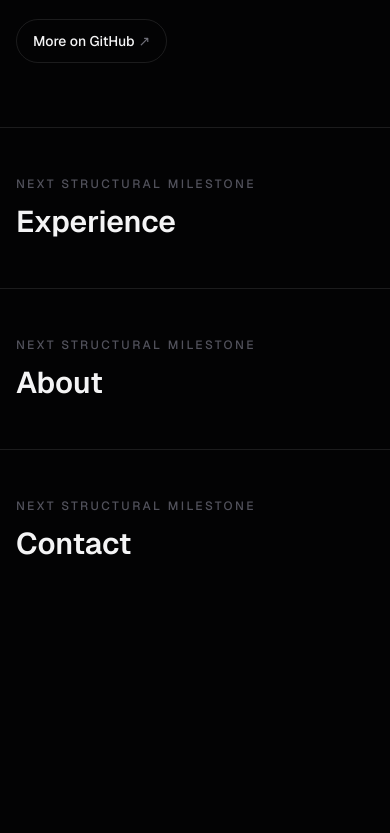
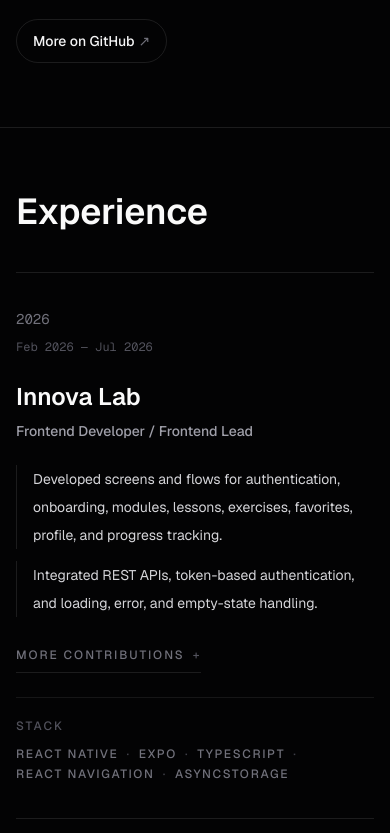
Before and after one commit to EmaMarc/portfolio, a Next.js app: page /en in a window 390 px wide. Shown: the part 6231-7064 px from the top of the page. Before the commit the page ends 6841 px from the top, so only its background shows below. Built offline with nearby package versions, Linux system fonts and the light colour scheme.

Commit message:
agragada seccion de experiencia en el portfolio

```diff
--- a/src/components/sections/portfolio-home.tsx
+++ b/src/components/sections/portfolio-home.tsx
@@ -1,6 +1,6 @@
 import Link from "next/link";
-import { profile, projects } from "@/content/portfolio";
-import type { Locale, Project } from "@/content/portfolio";
+import { experiences, profile, projects } from "@/content/portfolio";
+import type { Experience, Locale, Project } from "@/content/portfolio";
 
 const scanTechnologies: Record<string, readonly string[]> = {
   "ai-chatbot": ["Python", "Streamlit", "Groq"],
@@ -28,6 +28,7 @@ const anchorProjectIds = {
 const copy = {
   es: {
     about: "Sobre mí",
+    additionalContributions: "Contribuciones adicionales",
     backend: "Backend",
     backendRepository: "Repositorio backend",
     certificate: "Certificado",
@@ -42,19 +43,25 @@ const copy = {
     fullStack: "Stack completo",
     github: "GitHub",
     highlights: "Highlights",
+    hideContributions: "Ocultar contribuciones",
     live: "Live",
     linkedin: "LinkedIn",
     mediaPlaceholder: "Superficie reservada para evidencia visual real",
+    moreContributions: "Más contribuciones",
     moreOnGithub: "Más en GitHub",
     nextMilestone: "Próximo hito estructural",
     otherWork: "Otros proyectos",
+    present: "Actualidad",
     primaryCta: "Explorar proyectos",
     secondaryCta: "Contacto",
+    selectedContributions: "Contribuciones principales",
+    stack: "Stack",
     technicalPlaceholder: "Superficie reservada para evidencia técnica real",
     work: "Proyectos",
   },
   en: {
     about: "About",
+    additionalContributions: "Additional contributions",
     backend: "Backend",
     backendRepository: "Backend repository",
     certificate: "Certificate",
@@ -69,18 +76,56 @@ const copy = {
     fullStack: "Full stack",
     github: "GitHub",
     highlights: "Highlights",
+    hideContributions: "Hide contributions",
     live: "Live",
     linkedin: "LinkedIn",
     mediaPlaceholder: "Surface reserved for real visual evidence",
+    moreContributions: "More contributions",
     moreOnGithub: "More on GitHub",
     nextMilestone: "Next structural milestone",
     otherWork: "Other Work",
+    present: "Present",
     primaryCta: "Explore my work",
     secondaryCta: "Contact",
+    selectedContributions: "Selected contributions",
+    stack: "Stack",
     technicalPlaceholder: "Surface reserved for real technical evidence",
     work: "Work",
   },
 } satisfies Record<Locale, Record<string, string>>;
+
+const monthLabels = {
+  es: [
+    "Ene",
+    "Feb",
+    "Mar",
+    "Abr",
+    "May",
+    "Jun",
+    "Jul",
+    "Ago",
+    "Sep",
+    "Oct",
+    "Nov",
+    "Dic",
+  ],
+  en: [
+    "Jan",
+    "Feb",
+    "Mar",
+    "Apr",
+    "May",
+    "Jun",
+    "Jul",
+    "Aug",
+    "Sep",
+    "Oct",
+    "Nov",
+    "Dec",
+  ],
+} satisfies Record<Locale, readonly string[]>;
+
+const visibleExperienceHighlights = 2;
 
 const linkOrder = [
   "repository",
@@ -106,6 +151,26 @@ function getText(text: Project["summary"], locale: Locale) {
 
 function getScanTechnologies(project: Project) {
   return scanTechnologies[project.id] ?? project.technologies;
+}
+
+function formatMonthYear(value: string, locale: Locale) {
+  const [year, month] = value.split("-");
+  const monthLabel = monthLabels[locale][Number(month) - 1];
+
+  return year && monthLabel ? `${monthLabel} ${year}` : value;
+}
+
+function formatExperiencePeriod(
+  period: Experience["period"],
+  locale: Locale,
+) {
+  return `${formatMonthYear(period.start, locale)} — ${
+    period.end ? formatMonthYear(period.end, locale) : copy[locale].present
+  }`;
+}
+
+function getExperienceYear(experience: Experience) {
+  return experience.period.start.slice(0, 4);
 }
 
 function getLinkLabel(linkKey: LinkKey, locale: Locale) {
@@ -552,12 +617,141 @@ function WorkSection({ locale }: { locale: Locale }) {
   );
 }
 
+function ExperienceRecord({
+  experience,
+  locale,
+}: {
+  experience: Experience;
+  locale: Locale;
+}) {
+  const labels = copy[locale];
+  const visibleHighlights = experience.highlights.slice(
+    0,
+    visibleExperienceHighlights,
+  );
+  const remainingHighlights = experience.highlights.slice(
+    visibleExperienceHighlights,
+  );
+
+  return (
+    <article
+      aria-labelledby={`${experience.id}-title`}
+      className="grid gap-6 border-b border-white/10 py-9 last:border-b-0 sm:py-11 lg:grid-cols-[7rem_minmax(0,1fr)_minmax(12rem,0.35fr)] lg:gap-10"
+    >
+      <div className="space-y-2 lg:pt-1">
+        <time
+          className="block font-mono text-sm text-zinc-500"
+          dateTime={experience.period.start}
+        >
+          {getExperienceYear(experience)}
+        </time>
+        <p className="font-mono text-xs leading-5 text-zinc-600">
+          {formatExperiencePeriod(experience.period, locale)}
+        </p>
+      </div>
+
+      <div className="min-w-0">
+        <h3
+          className="text-2xl font-semibold tracking-normal text-zinc-50 sm:text-3xl"
+          id={`${experience.id}-title`}
+        >
+          {experience.company}
+        </h3>
+        <p className="mt-2 text-sm font-medium text-zinc-400 sm:text-base">
+          {experience.role[locale]}
+        </p>
+
+        <ul
+          aria-label={labels.selectedContributions}
+          className="mt-6 space-y-3 text-sm leading-7 text-zinc-300 sm:text-base sm:leading-8"
+        >
+          {visibleHighlights.map((highlight) => (
+            <li className="border-l border-white/10 pl-4" key={highlight.en}>
+              {highlight[locale]}
+            </li>
+          ))}
+        </ul>
+
+        {remainingHighlights.length > 0 ? (
+          <details className="group mt-5">
+            <summary className="inline-flex min-h-9 cursor-pointer list-none items-center gap-2 border-b border-white/10 text-xs font-medium uppercase tracking-[0.16em] text-zinc-500 transition-colors hover:border-white/30 hover:text-zinc-300 focus-visible:outline focus-visible:outline-2 focus-visible:outline-offset-4 focus-visible:outline-zinc-100 [&::-webkit-details-marker]:hidden">
+              <span className="group-open:hidden">
+                {labels.moreContributions}
+              </span>
+              <span className="hidden group-open:inline">
+                {labels.hideContributions}
+              </span>
+              <span aria-hidden="true" className="text-zinc-600">
+                <span className="group-open:hidden">+</span>
+                <span className="hidden group-open:inline">×</span>
+              </span>
+            </summary>
+            <ul
+              aria-label={labels.additionalContributions}
+              className="mt-4 space-y-3 text-sm leading-7 text-zinc-400"
+            >
+              {remainingHighlights.map((highlight) => (
+                <li
+                  className="border-l border-white/[0.08] pl-4"
+                  key={highlight.en}
+                >
+                  {highlight[locale]}
+                </li>
+              ))}
+            </ul>
+          </details>
+        ) : null}
+      </div>
+
+      <aside className="min-w-0 border-t border-white/[0.08] pt-5 lg:border-t-0 lg:pt-1">
+        <p className="text-xs font-medium uppercase tracking-[0.18em] text-zinc-600">
+          {labels.stack}
+        </p>
+        <div className="mt-3">
+          <TechnologyList items={experience.technologies} />
+        </div>
+      </aside>
+    </article>
+  );
+}
+
+function ExperienceSection({ locale }: { locale: Locale }) {
+  const labels = copy[locale];
+
+  return (
+    <section
+      aria-labelledby="experience-title"
+      className="mx-auto w-full max-w-6xl scroll-mt-28 border-t border-white/10 px-4 py-16 sm:px-6 lg:px-8"
+      id="experience"
+    >
+      <div className="mb-10 max-w-3xl">
+        <h2
+          className="text-4xl font-semibold tracking-normal text-zinc-50 sm:text-5xl"
+          id="experience-title"
+        >
+          {labels.experience}
+        </h2>
+      </div>
+
+      <div className="border-t border-white/10">
+        {experiences.map((experience) => (
+          <ExperienceRecord
+            experience={experience}
+            key={experience.id}
+            locale={locale}
+          />
+        ))}
+      </div>
+    </section>
+  );
+}
+
 function SectionMarker({
   id,
   locale,
   title,
 }: {
-  id: "experience" | "about" | "contact";
+  id: "about" | "contact";
   locale: Locale;
   title: string;
 }) {
@@ -621,7 +815,7 @@ export function PortfolioHome({ locale }: PortfolioHomeProps) {
     <main id="main-content" className="flex w-full flex-1 flex-col">
       <HeroSection locale={locale} />
       <WorkSection locale={locale} />
-      <SectionMarker id="experience" locale={locale} title={labels.experience} />
+      <ExperienceSection locale={locale} />
       <SectionMarker id="about" locale={locale} title={labels.about} />
       <SectionMarker id="contact" locale={locale} title={labels.contact} />
     </main>
```
